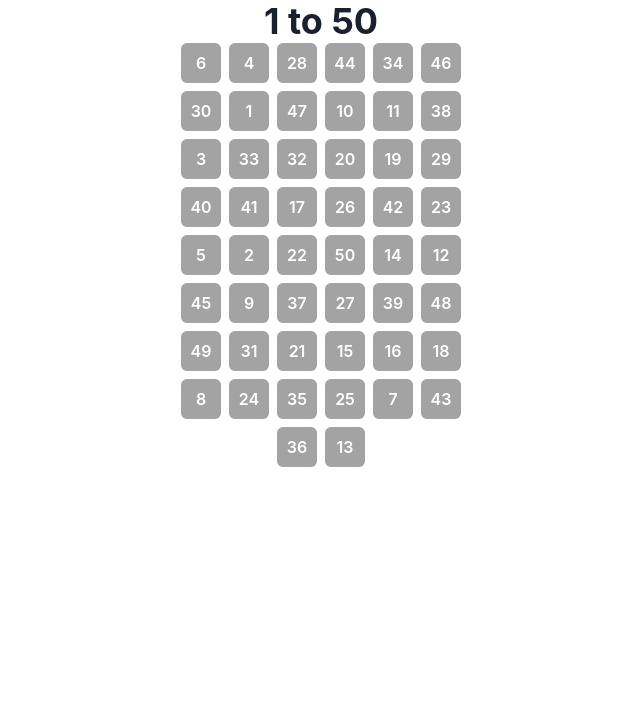
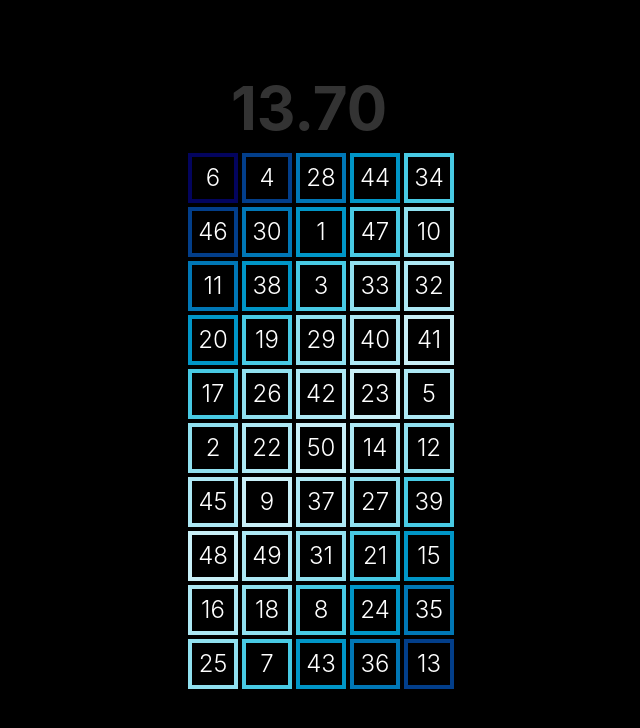
Before and after one commit to PPO-F-MAN/Amoo, a React (Vite) app: page /game/game2 in a window 1280 px wide. Shown: the top 728 px of the page, without its empty margins (319-959 px from the left). Built offline with nearby package versions, Linux system fonts and the light colour scheme; a web font is replaced by a local one.

Commit message:
feat: 1 to 50 구현 완

```diff
--- /dev/null
+++ b/src/atoms/one-to-ten.ts
@@ -0,0 +1,4 @@
+import { atom } from "jotai";
+
+export const timerAtom = atom<number>(0);
+export const currentNumberAtom = atom<number>(0);
--- /dev/null
+++ b/src/components/CountNumbers/constants/index.ts
@@ -0,0 +1,54 @@
+const BORDER_COLORS = [
+  "primary.800",
+  "primary.700",
+  "primary.600",
+  "primary.500",
+  "primary.400",
+  "primary.700",
+  "primary.600",
+  "primary.500",
+  "primary.400",
+  "primary.300",
+  "primary.600",
+  "primary.500",
+  "primary.400",
+  "primary.300",
+  "primary.200",
+  "primary.500",
+  "primary.400",
+  "primary.300",
+  "primary.200",
+  "primary.100",
+  "primary.400",
+  "primary.300",
+  "primary.200",
+  "primary.100",
+  "primary.200",
+  "primary.300",
+  "primary.200",
+  "primary.100",
+  "primary.200",
+  "primary.300",
+  "primary.200",
+  "primary.100",
+  "primary.200",
+  "primary.300",
+  "primary.400",
+  "primary.100",
+  "primary.200",
+  "primary.300",
+  "primary.400",
+  "primary.500",
+  "primary.200",
+  "primary.300",
+  "primary.400",
+  "primary.500",
+  "primary.600",
+  "primary.300",
+  "primary.400",
+  "primary.500",
+  "primary.600",
+  "primary.700",
+];
+
+export { BORDER_COLORS };
--- a/src/components/CountNumbers/index.tsx
+++ b/src/components/CountNumbers/index.tsx
@@ -1,45 +1,54 @@
 /* eslint-disable no-unused-vars */
 import { Button, Flex } from "@chakra-ui/react";
-import type { MutableRefObject } from "react";
+import { useAtom } from "jotai";
 import { useEffect, useState } from "react";
 
+import { currentNumberAtom, timerAtom } from "../../atoms/one-to-ten";
+import { BORDER_COLORS } from "./constants";
 import { getShuffledArray } from "./utils";
 
 interface CountNumberProps {
-  counter: MutableRefObject<number>;
-  handleTimeOver: (gameData: [number, boolean][]) => void;
+  handleEnd: (gameData: [number, boolean][]) => void;
 }
 
-const CountNumber = ({ counter, handleTimeOver }: CountNumberProps) => {
+const CountNumber = ({ handleEnd }: CountNumberProps) => {
   const [gameData, setGameData] = useState<[number, boolean][]>([]);
+  const [counter, setCounter] = useAtom(currentNumberAtom);
 
   useEffect(() => {
     const shuffledArray = getShuffledArray(50);
     setGameData(shuffledArray.map((number) => [number, false]));
-    console.time("game");
-    console.timeLog("game");
   }, []);
 
   const handleNumberClick: React.MouseEventHandler<HTMLButtonElement> = (e) => {
     const clickedNumber = +e.currentTarget.textContent!;
+    if (clickedNumber !== counter + 1) return;
 
-    if (clickedNumber !== counter.current + 1) return;
-
-    counter.current += 1;
+    setCounter(counter + 1);
     setGameData(gameData.map((data) => (data[0] === clickedNumber ? [data[0], true] : data)));
   };
 
   useEffect(() => {
-    handleTimeOver(gameData);
-  }, [handleTimeOver, gameData]);
+    handleEnd(gameData);
+  }, [handleEnd, gameData]);
 
   return (
-    <Flex w={320} flexWrap="wrap" justifyContent="center" m="auto" gap="2">
-      {gameData.map(([number, isClicked]) => (
+    <Flex w={290} flexWrap="wrap" justifyContent="center" m="auto" gap="1">
+      {gameData.map(([number, isClicked], i) => (
         <Button
           key={number}
-          w={5}
-          colorScheme={isClicked ? "whiteAlpha" : "blackAlpha"}
+          w={50}
+          h={50}
+          bg="none"
+          border={4}
+          borderStyle="solid"
+          borderColor={BORDER_COLORS[i]}
+          borderRadius={0}
+          fontSize={24}
+          fontWeight="light"
+          color="#ffffff"
+          opacity={isClicked ? 0 : 1}
+          _hover={{ bg: "none" }}
           onClick={handleNumberClick}
         >
           {number}
--- /dev/null
+++ b/src/hooks/useStopwatch.ts
@@ -0,0 +1,27 @@
+import { useAtom } from "jotai";
+import { useRef } from "react";
+
+import { timerAtom } from "../atoms/one-to-ten";
+
+const useStopwatch = (ms = 1) => {
+  const timerInterval = useRef<ReturnType<typeof setInterval>>();
+  const [timer, setTimer] = useAtom(timerAtom);
+
+  const startTimer = () => {
+    timerInterval.current = setInterval(() => {
+      setTimer((prevTime) => prevTime + 1);
+    }, ms);
+  };
+
+  const stopTimer = () => {
+    clearInterval(timerInterval.current);
+  };
+
+  return {
+    timer,
+    startTimer,
+    stopTimer,
+  };
+};
+
+export default useStopwatch;
--- a/src/pages/game/game2.tsx
+++ b/src/pages/game/game2.tsx
@@ -1,25 +1,74 @@
-import { Heading } from "@chakra-ui/react";
-import { useEffect, useRef, useState } from "react";
+import { Box } from "@chakra-ui/react";
+import { useAtomValue } from "jotai";
+import { useEffect, useState } from "react";
 
+import { currentNumberAtom } from "../../atoms/one-to-ten";
 import CountNumber from "../../components/CountNumbers";
+import useStopwatch from "../../hooks/useStopwatch";
+
+const END_NUMBER = 50;
 
 const Game2 = () => {
-  const [isTimeOver, setIsTimeOver] = useState(false);
-  const counter = useRef(0);
+  const [isEnd, setIsEnd] = useState(false);
+  const counter = useAtomValue(currentNumberAtom);
+  const { timer, startTimer, stopTimer } = useStopwatch();
 
   useEffect(() => {
-    if (isTimeOver) console.timeEnd("game");
-  }, [isTimeOver]);
+    startTimer();
+    return () => {
+      stopTimer();
+    };
+  }, [startTimer, stopTimer]);
 
-  const handleTimeOver = (gameData: [number, boolean][]) => {
-    if (gameData.length && !gameData.filter((data) => data[1] !== true).length) setIsTimeOver(true);
+  useEffect(() => {
+    if (isEnd) {
+      stopTimer();
+    }
+  }, [isEnd, stopTimer]);
+
+  const handleEnd = (gameData: [number, boolean][]) => {
+    if (gameData.length && !gameData.filter((data) => data[1] !== true).length) setIsEnd(true);
+  };
+
+  const getOpacity = (counter: number) => {
+    if (counter === END_NUMBER) return 1;
+    if (counter < 5) return 0.2;
+    return 0.2 + (counter - 4) * 0.05;
+  };
+
+  const get2digitNumber = (num: number) => {
+    return ("0" + num).slice(-2);
+  };
+
+  const getTime = (timer: number) => {
+    let s = 0;
+    let ms = 0;
+
+    if (timer < 100) {
+      ms = timer;
+    }
+    if (timer >= 100) {
+      s = Math.floor(timer / 100);
+      ms = timer - s * 100;
+    }
+
+    return `${get2digitNumber(s)}.${get2digitNumber(ms)}`;
   };
 
   return (
-    <div>
-      <Heading textAlign="center">1 to 50</Heading>
-      <CountNumber counter={counter} handleTimeOver={handleTimeOver} />
-    </div>
+    <Box paddingTop={63} bg="#000000" h="100vh">
+      <Box
+        fontSize={60}
+        mx="auto"
+        w={180}
+        fontWeight="bold"
+        color="#ffffff"
+        opacity={getOpacity(counter)}
+      >
+        {getTime(timer)}
+      </Box>
+      <CountNumber handleEnd={handleEnd} />
+    </Box>
   );
 };
 
```
